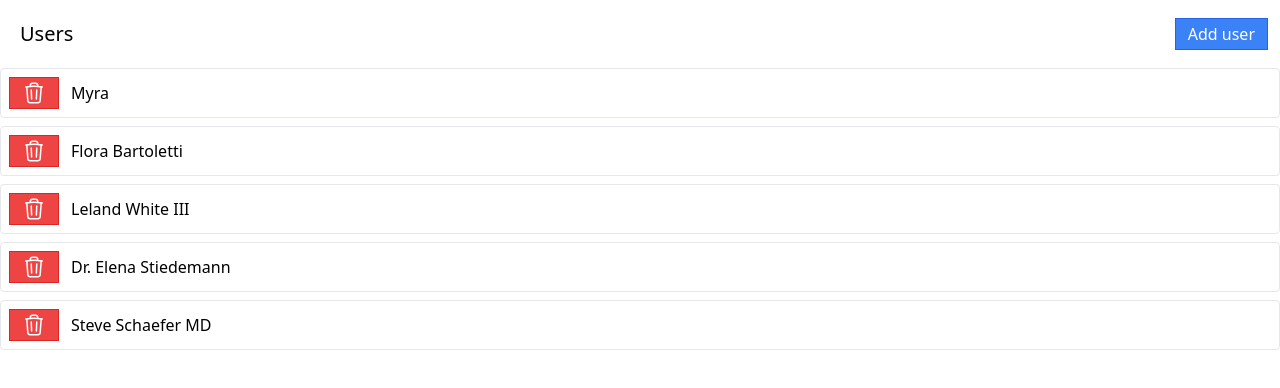
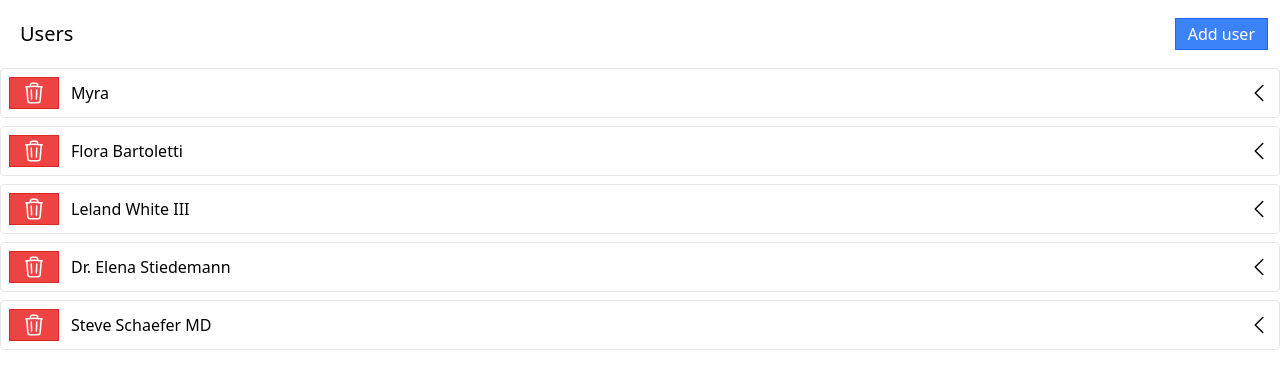
Before and after one commit to FrancescoSanti1/react-redux-albums-photos, a React (Vite) app: page / in a window 1280 px wide. Shown: the top 388 px of the page. Built offline with nearby package versions, Linux system fonts and the light colour scheme; data requests are answered from the project's data file.

Commit message:
add expandable panel component

```diff
--- /dev/null
+++ b/src/components/ExpandablePanel.jsx
@@ -0,0 +1,26 @@
+import { useState } from "react"
+
+export default function ExpandablePanel({ header, children }) {
+
+    const [expanded, setExpanded] = useState(false);
+
+    const chevron = expanded
+        ? <svg xmlns="http://www.w3.org/2000/svg" fill="none" viewBox="0 0 24 24" strokeWidth={1.5} stroke="currentColor" className="w-6 h-6">
+            <path strokeLinecap="round" strokeLinejoin="round" d="M19.5 8.25l-7.5 7.5-7.5-7.5" />
+        </svg>
+        : <svg xmlns="http://www.w3.org/2000/svg" fill="none" viewBox="0 0 24 24" strokeWidth={1.5} stroke="currentColor" className="w-6 h-6">
+            <path strokeLinecap="round" strokeLinejoin="round" d="M15.75 19.5L8.25 12l7.5-7.5" />
+        </svg>;
+
+    const handleClick = () => setExpanded(!expanded);
+
+    return <div className="mb-2 border rounded">
+        <div className="flex p-2 justify-between items-center">
+            <div className="flex justify-between items-center">
+                {header}
+            </div>
+            <div onClick={handleClick} className="cursor-pointer">{chevron}</div>
+        </div>
+        {expanded && <div className="p-2 border-t">{children}</div>}
+    </div>
+}
--- a/src/components/ListItem.jsx
+++ b/src/components/ListItem.jsx
@@ -1,6 +1,8 @@
 import useThunk from "../hooks/useThunk"
 import { deleteUser } from "../store"
+import Albums from "./Albums";
 import Button from "./Button";
+import ExpandablePanel from "./ExpandablePanel";
 
 export default function ListItem({ user }) {
 
@@ -10,16 +12,17 @@ export default function ListItem({ user }) {
         runDeleteUser(user);
     }
 
-    return <div className="mb-2 border rounded">
-        <div className="flex p-2 justify-between items-center cursor-pointer">
-            <div className="flex justify-between items-center">
+    const header = <>
         <Button variation={"danger"} loading={deleting} onClick={handleClick} className="mr-3">
             <svg xmlns="http://www.w3.org/2000/svg" fill="none" viewBox="0 0 24 24" strokeWidth={1.5} stroke="currentColor" className="w-6 h-6">
                 <path strokeLinecap="round" strokeLinejoin="round" d="M14.74 9l-.346 9m-4.788 0L9.26 9m9.968-3.21c.342.052.682.107 1.022.166m-1.022-.165L18.16 19.673a2.25 2.25 0 01-2.244 2.077H8.084a2.25 2.25 0 01-2.244-2.077L4.772 5.79m14.456 0a48.108 48.108 0 00-3.478-.397m-12 .562c.34-.059.68-.114 1.022-.165m0 0a48.11 48.11 0 013.478-.397m7.5 0v-.916c0-1.18-.91-2.164-2.09-2.201a51.964 51.964 0 00-3.32 0c-1.18.037-2.09 1.022-2.09 2.201v.916m7.5 0a48.667 48.667 0 00-7.5 0" />
             </svg>
         </Button>
         {user.name}
-            </div>
-        </div>
-    </div>
+    </>;
+
+    return <ExpandablePanel header={header}>
+        <Albums user={user} />
+    </ExpandablePanel>
+
 }
```
Lines whose indentation alone changed are shown as unchanged.
